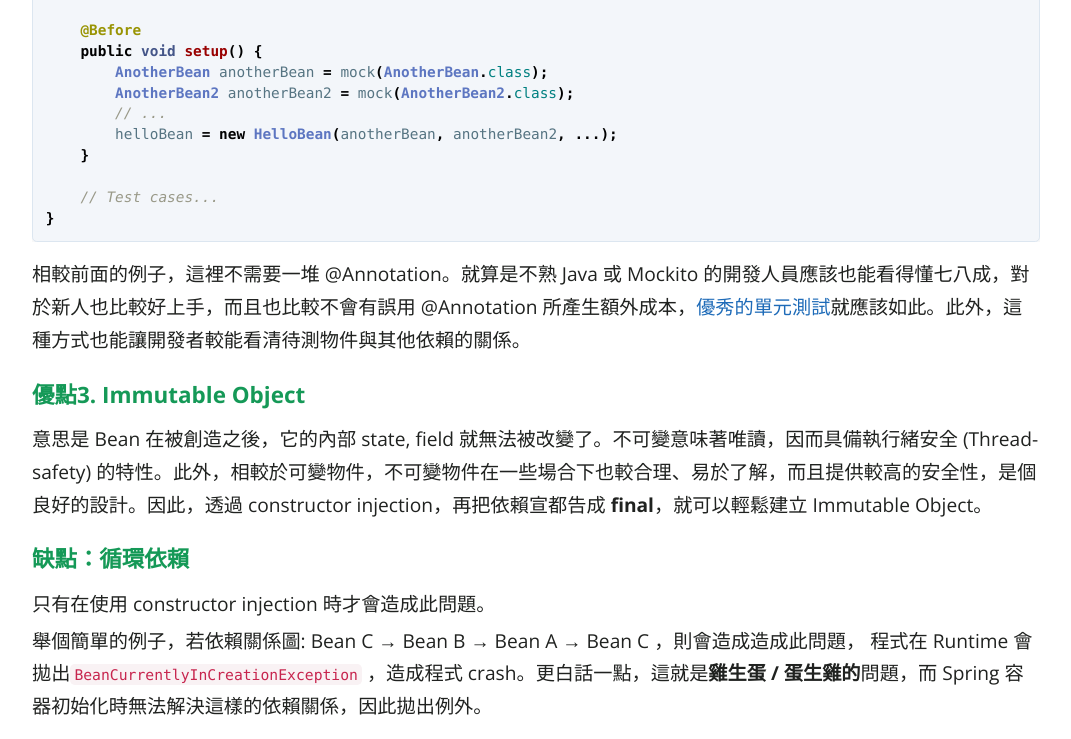
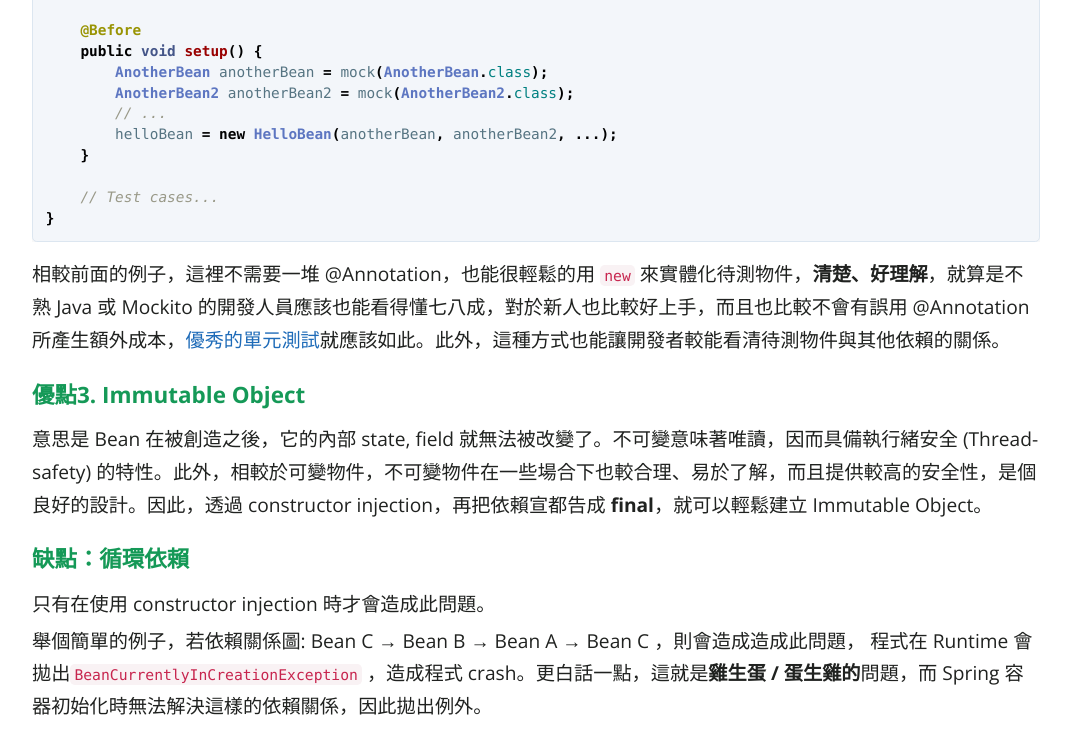
Before and after one commit to KaiSheng714/KaiSheng714.github.io, a Jekyll site: the page built from _posts/2022-02-25-analyzing-dependency-injection-patterns-in-spring.md, in a window 1280 px wide and 900 px high, scrolled down 3163 px, cut to the strip 0-739 px from the top of the window. Shown: the whole strip, without its empty margins (104-1175 px from the left). Built offline with Jekyll 4.4.1, drawn with Linux system fonts in a browser that asks for light colours; comment, search, counter and statistics services are not loaded.

Commit message:
spring-di

````diff
--- a/_posts/2022-02-25-analyzing-dependency-injection-patterns-in-spring.md
+++ b/_posts/2022-02-25-analyzing-dependency-injection-patterns-in-spring.md
@@ -131,7 +131,7 @@ public class HelloBeanTest {
 }
 ```
 
-相較前面的例子，這裡不需要一堆 @Annotation。就算是不熟 Java 或 Mockito 的開發人員應該也能看得懂七八成，對於新人也比較好上手，而且也比較不會有誤用 @Annotation 所產生額外成本，[優秀的單元測試](/articles/good-unit-test)就應該如此。此外，這種方式也能讓開發者較能看清待測物件與其他依賴的關係。
+相較前面的例子，這裡不需要一堆 @Annotation，也能很輕鬆的用 `new` 來實體化待測物件，**清楚、好理解**，就算是不熟 Java 或 Mockito 的開發人員應該也能看得懂七八成，對於新人也比較好上手，而且也比較不會有誤用 @Annotation 所產生額外成本，[優秀的單元測試](/articles/good-unit-test)就應該如此。此外，這種方式也能讓開發者較能看清待測物件與其他依賴的關係。
 
 ### **優點3. Immutable Object**
 
````
